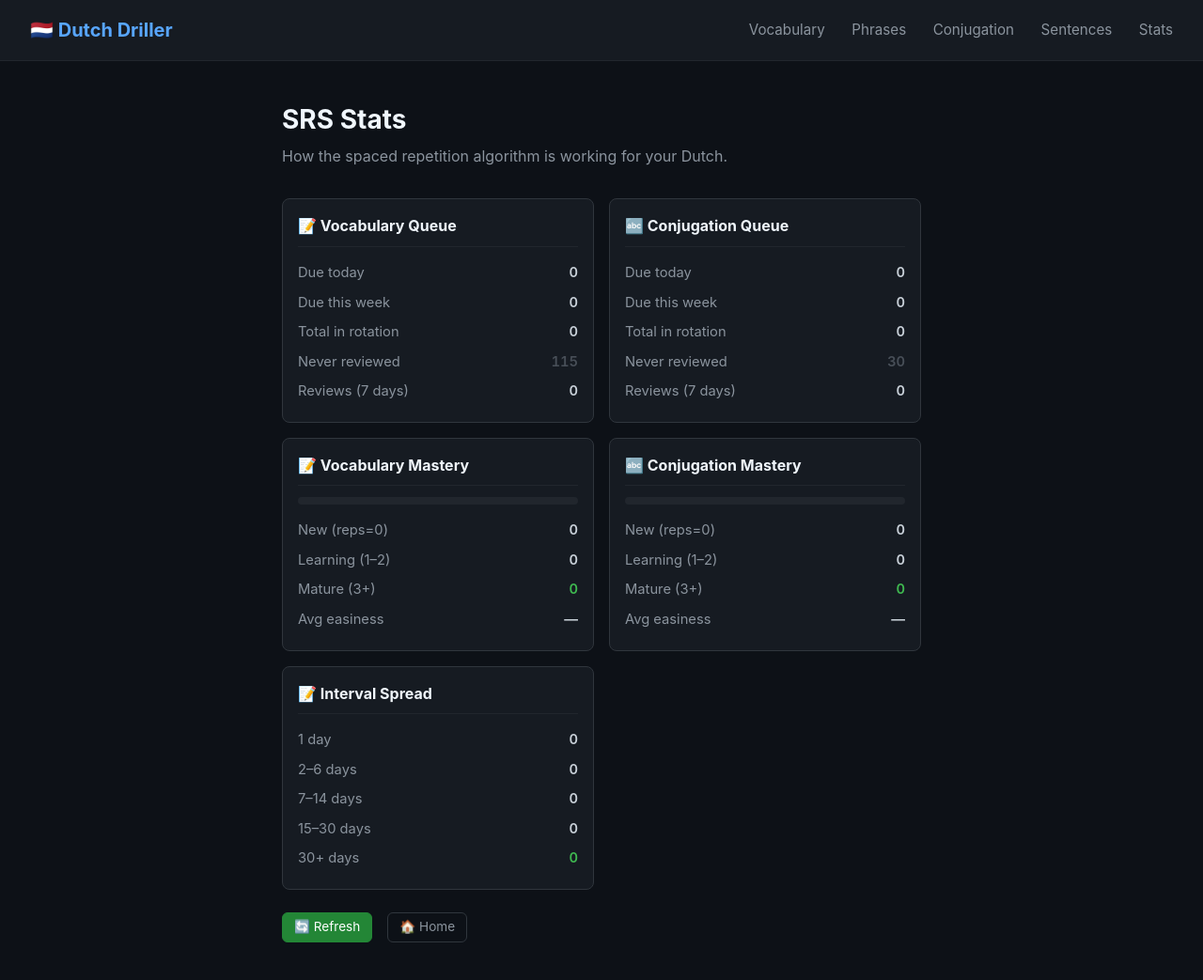
After one commit to kilowiski/dutch_driller, a Flask app: page /stats in a window 1280 px wide. The commit adds this page. Shown: the whole page at 94% size. Run offline with Flask 3, Linux system fonts and the light colour scheme; data comes from the database, SQL or seed files in the repository; data that the repository does not hold is empty; some libraries are stand-ins or nearby versions.

Commit message:
srs stats

```diff
--- a/app.py
+++ b/app.py
@@ -19,6 +19,7 @@ from models import (
     get_table_counts,
     get_due_vocab, get_due_phrases, get_due_conjugations,
     update_vocab_srs, update_conjugate_srs,
+    srs_vocab_stats, srs_conjugate_stats,
 )
 
 from languages import get_lang, DEFAULT_LANG, available_languages
@@ -330,6 +331,18 @@ def conjugate_check():
     return jsonify({"correct": is_correct, "expected": correct_form})
 
 
+# ── SRS Stats ──────────────────────────────────────────────────────────
+
+@app.route("/stats")
+def stats_page():
+    lang = request.args.get("lang", DEFAULT_LANG)
+    return render_template(
+        "stats.html",
+        vocab=srs_vocab_stats(lang),
+        conjugate=srs_conjugate_stats(lang),
+    )
+
+
 # ── Admin + Content Generator ──────────────────────────────────────────
 
 ADMIN_PASSWORD = os.environ.get("ADMIN_PASSWORD", "admin")
--- a/static/style.css
+++ b/static/style.css
@@ -524,3 +524,86 @@ h1 {
 }
 .unlock-hint a { color: #58a6ff; text-decoration: none; }
 .unlock-hint a:hover { text-decoration: underline; }
+
+/* ── SRS Stats ─────────────────────────────────────────────────────── */
+
+.stats-grid {
+    display: grid;
+    grid-template-columns: repeat(auto-fill, minmax(320px, 1fr));
+    gap: 16px;
+    margin-top: 16px;
+}
+
+.stats-card {
+    background: #161b22;
+    border: 1px solid #30363d;
+    border-radius: 8px;
+    padding: 16px;
+}
+
+.stats-card h2 {
+    font-size: 1rem;
+    margin-bottom: 12px;
+    color: #f0f6fc;
+    border-bottom: 1px solid #21262d;
+    padding-bottom: 8px;
+}
+
+.stats-wide {
+    grid-column: 1 / -1;
+}
+
+.stat-row {
+    display: flex;
+    justify-content: space-between;
+    align-items: center;
+    padding: 4px 0;
+    font-size: 0.92rem;
+}
+
+.stat-label { color: #8b949e; }
+.stat-value { font-weight: 600; color: #c9d1d9; font-variant-numeric: tabular-nums; }
+.stat-value.highlight { color: #f0883e; }
+.stat-value.bad { color: #f85149; }
+.stat-value.dim { color: #484f58; }
+
+.mastery-bar {
+    display: flex;
+    height: 8px;
+    border-radius: 4px;
+    overflow: hidden;
+    background: #21262d;
+    margin-bottom: 12px;
+}
+
+.mastery-segment { height: 100%; transition: width 0.3s; }
+.mastery-new      { background: #30363d; }
+.mastery-learning { background: #d29922; }
+.mastery-mature   { background: #3fb950; }
+.mastery-mature-text { color: #3fb950; }
+
+.mini-table { font-size: 0.88rem; margin-top: 8px; }
+
+.mini-table-header,
+.mini-table-row {
+    display: grid;
+    grid-template-columns: 2fr 1fr 1fr 1fr 1fr;
+    gap: 8px;
+    padding: 6px 0;
+    align-items: center;
+}
+
+.mini-table-header { color: #8b949e; font-weight: 600; border-bottom: 1px solid #21262d; padding-bottom: 8px; margin-bottom: 4px; }
+.mini-table-row { border-bottom: 1px solid #21262d11; }
+.mini-table-row:last-child { border-bottom: none; }
+.mini-table-row span { text-align: center; font-variant-numeric: tabular-nums; }
+.mini-table-row span:first-child { text-align: left; }
+
+@media (max-width: 600px) {
+    .stats-grid { grid-template-columns: 1fr; }
+    .mini-table-header,
+    .mini-table-row {
+        grid-template-columns: 1.5fr 1fr 1fr 0.8fr 0.8fr;
+        font-size: 0.8rem;
+    }
+}
--- a/templates/base.html
+++ b/templates/base.html
@@ -14,6 +14,7 @@
             <a href="/phrases?lang={{ lang_code }}">Phrases</a>
             <a href="/conjugate?lang={{ lang_code }}">Conjugation</a>
             <a href="/sentences?lang={{ lang_code }}">Sentences</a>
+            <a href="/stats?lang={{ lang_code }}">Stats</a>
         </div>
     </nav>
 
--- /dev/null
+++ b/templates/stats.html
@@ -0,0 +1,174 @@
+{% extends "base.html" %}
+{% block title %}SRS Stats{% endblock %}
+{% block content %}
+
+<h1>SRS Stats</h1>
+<p class="subtitle">How the spaced repetition algorithm is working for your {{ lang.name }}.</p>
+
+<div class="stats-grid">
+
+    {# ── Vocab Queue ──────────────────────────────────────────── #}
+    <div class="stats-card">
+        <h2>📝 Vocabulary Queue</h2>
+        {% set vq = vocab.queue %}
+        <div class="stat-row">
+            <span class="stat-label">Due today</span>
+            <span class="stat-value {% if vq.due_now and vq.due_now > 0 %}highlight{% endif %}">{{ vq.due_now or 0 }}</span>
+        </div>
+        <div class="stat-row">
+            <span class="stat-label">Due this week</span>
+            <span class="stat-value">{{ vq.due_week or 0 }}</span>
+        </div>
+        <div class="stat-row">
+            <span class="stat-label">Total in rotation</span>
+            <span class="stat-value">{{ vq.total_in_srs or 0 }}</span>
+        </div>
+        <div class="stat-row">
+            <span class="stat-label">Never reviewed</span>
+            <span class="stat-value dim">{{ vocab.unseen.unseen or 0 }}</span>
+        </div>
+        <div class="stat-row">
+            <span class="stat-label">Reviews (7 days)</span>
+            <span class="stat-value">{{ vocab.recent.reviews_7d or 0 }}</span>
+        </div>
+    </div>
+
+    {# ── Conjugate Queue ──────────────────────────────────────── #}
+    <div class="stats-card">
+        <h2>🔤 Conjugation Queue</h2>
+        {% set cq = conjugate.queue %}
+        <div class="stat-row">
+            <span class="stat-label">Due today</span>
+            <span class="stat-value {% if cq.due_now and cq.due_now > 0 %}highlight{% endif %}">{{ cq.due_now or 0 }}</span>
+        </div>
+        <div class="stat-row">
+            <span class="stat-label">Due this week</span>
+            <span class="stat-value">{{ cq.due_week or 0 }}</span>
+        </div>
+        <div class="stat-row">
+            <span class="stat-label">Total in rotation</span>
+            <span class="stat-value">{{ cq.total_in_srs or 0 }}</span>
+        </div>
+        <div class="stat-row">
+            <span class="stat-label">Never reviewed</span>
+            <span class="stat-value dim">{{ conjugate.unseen.unseen or 0 }}</span>
+        </div>
+        <div class="stat-row">
+            <span class="stat-label">Reviews (7 days)</span>
+            <span class="stat-value">{{ conjugate.recent.reviews_7d or 0 }}</span>
+        </div>
+    </div>
+
+    {# ── Vocab Mastery ────────────────────────────────────────── #}
+    <div class="stats-card">
+        <h2>📝 Vocabulary Mastery</h2>
+        {% set vm = vocab.mastery %}
+        {% set vt = (vm.new_items or 0) + (vm.learning or 0) + (vm.mature or 0) %}
+        <div class="mastery-bar">
+            {% if vt > 0 %}
+            <div class="mastery-segment mastery-new" style="width:{{ (vm.new_items or 0) / vt * 100 }}%"
+                 title="New: {{ vm.new_items or 0 }}"></div>
+            <div class="mastery-segment mastery-learning" style="width:{{ (vm.learning or 0) / vt * 100 }}%"
+                 title="Learning: {{ vm.learning or 0 }}"></div>
+            <div class="mastery-segment mastery-mature" style="width:{{ (vm.mature or 0) / vt * 100 }}%"
+                 title="Mature: {{ vm.mature or 0 }}"></div>
+            {% endif %}
+        </div>
+        <div class="stat-row"><span class="stat-label">New (reps=0)</span><span class="stat-value">{{ vm.new_items or 0 }}</span></div>
+        <div class="stat-row"><span class="stat-label">Learning (1–2)</span><span class="stat-value">{{ vm.learning or 0 }}</span></div>
+        <div class="stat-row"><span class="stat-label">Mature (3+)</span><span class="stat-value mastery-mature-text">{{ vm.mature or 0 }}</span></div>
+        <div class="stat-row">
+            <span class="stat-label">Avg easiness</span>
+            <span class="stat-value {% if vocab.avg_ef.avg_ef and vocab.avg_ef.avg_ef < 2.0 %}bad{% endif %}">
+                {{ vocab.avg_ef.avg_ef or '—' }}
+            </span>
+        </div>
+    </div>
+
+    {# ── Conjugate Mastery ────────────────────────────────────── #}
+    <div class="stats-card">
+        <h2>🔤 Conjugation Mastery</h2>
+        {% set cm = conjugate.mastery %}
+        {% set ct = (cm.new_items or 0) + (cm.learning or 0) + (cm.mature or 0) %}
+        <div class="mastery-bar">
+            {% if ct > 0 %}
+            <div class="mastery-segment mastery-new" style="width:{{ (cm.new_items or 0) / ct * 100 }}%"
+                 title="New: {{ cm.new_items or 0 }}"></div>
+            <div class="mastery-segment mastery-learning" style="width:{{ (cm.learning or 0) / ct * 100 }}%"
+                 title="Learning: {{ cm.learning or 0 }}"></div>
+            <div class="mastery-segment mastery-mature" style="width:{{ (cm.mature or 0) / ct * 100 }}%"
+                 title="Mature: {{ cm.mature or 0 }}"></div>
+            {% endif %}
+        </div>
+        <div class="stat-row"><span class="stat-label">New (reps=0)</span><span class="stat-value">{{ cm.new_items or 0 }}</span></div>
+        <div class="stat-row"><span class="stat-label">Learning (1–2)</span><span class="stat-value">{{ cm.learning or 0 }}</span></div>
+        <div class="stat-row"><span class="stat-label">Mature (3+)</span><span class="stat-value mastery-mature-text">{{ cm.mature or 0 }}</span></div>
+        <div class="stat-row">
+            <span class="stat-label">Avg easiness</span>
+            <span class="stat-value {% if conjugate.avg_ef.avg_ef and conjugate.avg_ef.avg_ef < 2.0 %}bad{% endif %}">
+                {{ conjugate.avg_ef.avg_ef or '—' }}
+            </span>
+        </div>
+    </div>
+
+    {# ── Vocab Intervals ───────────────────────────────────────── #}
+    <div class="stats-card">
+        <h2>📝 Interval Spread</h2>
+        {% set vi = vocab.intervals %}
+        <div class="stat-row"><span class="stat-label">1 day</span><span class="stat-value">{{ vi.i_1d or 0 }}</span></div>
+        <div class="stat-row"><span class="stat-label">2–6 days</span><span class="stat-value">{{ vi.i_2_6d or 0 }}</span></div>
+        <div class="stat-row"><span class="stat-label">7–14 days</span><span class="stat-value">{{ vi.i_7_14d or 0 }}</span></div>
+        <div class="stat-row"><span class="stat-label">15–30 days</span><span class="stat-value">{{ vi.i_15_30d or 0 }}</span></div>
+        <div class="stat-row"><span class="stat-label">30+ days</span><span class="stat-value mastery-mature-text">{{ vi.i_30plus or 0 }}</span></div>
+    </div>
+
+    {# ── Per-Category Breakdown ────────────────────────────────── #}
+    {% if vocab.by_category %}
+    <div class="stats-card stats-wide">
+        <h2>📝 By Category</h2>
+        <div class="mini-table">
+            <div class="mini-table-header">
+                <span>Category</span><span>Total</span><span>Due</span><span>Avg EF</span><span>Avg Interval</span>
+            </div>
+            {% for cat in vocab.by_category %}
+            <div class="mini-table-row">
+                <span>{{ cat.category }}</span>
+                <span>{{ cat.total }}</span>
+                <span class="{% if cat.due_now and cat.due_now > 0 %}highlight{% endif %}">{{ cat.due_now or 0 }}</span>
+                <span class="{% if cat.avg_ef and cat.avg_ef < 2.2 %}bad{% endif %}">{{ cat.avg_ef }}</span>
+                <span>{{ cat.avg_interval }}d</span>
+            </div>
+            {% endfor %}
+        </div>
+    </div>
+    {% endif %}
+
+    {# ── Per-Tense Breakdown ───────────────────────────────────── #}
+    {% if conjugate.by_tense %}
+    <div class="stats-card stats-wide">
+        <h2>🔤 By Tense</h2>
+        <div class="mini-table">
+            <div class="mini-table-header">
+                <span>Tense</span><span>Total</span><span>Due</span><span>Avg EF</span><span>Avg Interval</span>
+            </div>
+            {% for t in conjugate.by_tense %}
+            <div class="mini-table-row">
+                <span>{{ t.tense }}</span>
+                <span>{{ t.total }}</span>
+                <span class="{% if t.due_now and t.due_now > 0 %}highlight{% endif %}">{{ t.due_now or 0 }}</span>
+                <span class="{% if t.avg_ef and t.avg_ef < 2.2 %}bad{% endif %}">{{ t.avg_ef }}</span>
+                <span>{{ t.avg_interval }}d</span>
+            </div>
+            {% endfor %}
+        </div>
+    </div>
+    {% endif %}
+
+</div>
+
+<div class="controls" style="margin-top:1.5rem">
+    <a href="/stats?lang={{ lang_code }}" class="btn refresh">🔄 Refresh</a>
+    <a href="/?lang={{ lang_code }}" class="btn">🏠 Home</a>
+</div>
+
+{% endblock %}
```
Also changed, not shown: models.py (+161 -0 lines).
